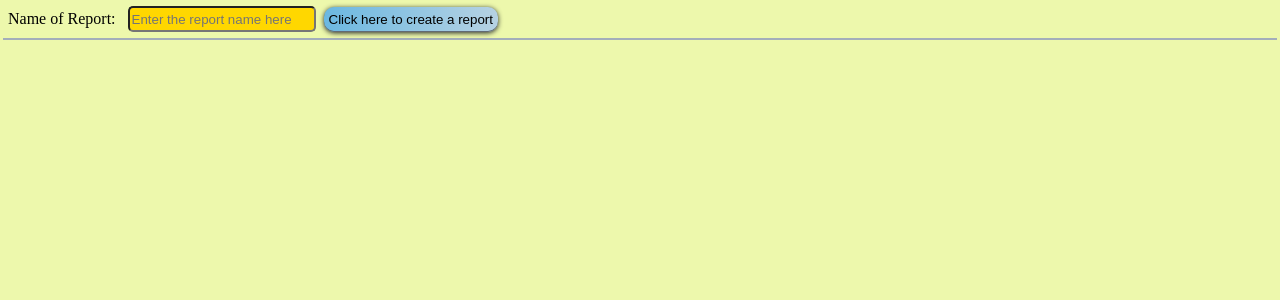
After one commit to sirodeneko/pyProject, a Django app: page /docxReport/ in a window 1280 px wide. The commit adds this page. Shown: the top 300 px of the page. Run offline with Django 3.2, Linux system fonts and the light colour scheme; data that the repository does not hold is empty.

Commit message:
第三阶段完全更新

```diff
--- a/project/urls.py
+++ b/project/urls.py
@@ -30,5 +30,8 @@ urlpatterns = [
     url(r'singleChart/', page.single_chart),
     url(r'multiChart/getData', views.get_multi_chart),
     url(r'multiChart/', page.multi_chart),
+    url(r'docxReport/newReport', views.new_docx_report),
+    url(r'docxReport/download', views.download_docx_report),
+    url(r'docxReport/', page.docx_report),
 
 ]
--- a/project/web/entity/areaInfo/views.py
+++ b/project/web/entity/areaInfo/views.py
@@ -1,7 +1,7 @@
 from datetime import timezone, timedelta
 
 from django.db import transaction
-from django.http import HttpResponse
+from django.http import HttpResponse, StreamingHttpResponse
 from django.shortcuts import render
 import numpy as np
 import os
@@ -10,8 +10,18 @@ from email.mime.text import MIMEText
 from email.mime.multipart import MIMEMultipart
 from email.mime.application import MIMEApplication
 
+from django.utils.http import urlquote
+from docx.text.paragraph import Paragraph
+from docx.styles import style
+from docx import Document
+from docx.document import Document as Doc
+from docx.shared import Pt, RGBColor, Inches
+from docx.oxml.ns import qn
+from docx.enum.table import WD_CELL_VERTICAL_ALIGNMENT
+from docx.enum.text import WD_PARAGRAPH_ALIGNMENT
+
 from project.web.entity.areaInfo import models
-from project.web.utils import updata
+from project.web.utils import updata, create_image
 
 
 def index(request):
@@ -136,6 +146,121 @@ def get_multi_chart(request):
         't_name_list': t_name_list,
         'data': areas_infos,
         'tTime': vt_list,
-        'i': 0,
     }
     return render(request, 'multiChart.html', context)
+
+
+def new_docx_report(request):
+    # 拿到参数列表
+    t_code = request.GET.getlist('code', default=[])
+    t_name = request.GET.get('name', default='-1')
+    if t_code is [] or t_name is "":
+        context = {
+            'name_list': get_area_list(),
+            'show_box': False,
+        }
+        return render(request, 'docxReport.html', context)
+
+    v_list = models.Versions.objects.order_by("-id").all()[:7]
+    vv_list = []
+    vt_list = []
+    for item in v_list:
+        vv_list.append(item.id)
+        vt_list.append((item.v_time + timedelta(hours=8)).strftime("%m-%d %H"))
+    vt_list.reverse()
+    areas_infos = []
+    for i_code in t_code:
+        areas_infos.append(models.AreaInfo.objects.filter(v_id__in=vv_list, code=i_code).all())
+
+    document: Doc = Document()
+    document.add_heading(t_name, 1)
+    document.add_heading(text='Attractions', level=2)
+    paragragh1 = document.add_paragraph()
+    text1 = paragragh1.add_run('Attraction Name List')
+    text1.font.size = Pt(11)
+    text1.font.name = u'微软雅黑'
+    paragragh1.alignment = WD_PARAGRAPH_ALIGNMENT.CENTER
+
+    table = document.add_table(rows=len(areas_infos) + 1, cols=7)
+    table.alignment = WD_PARAGRAPH_ALIGNMENT.CENTER
+    table.style = 'Light List Accent 2'
+    table.cell(0, 0).text = 'No.'
+    table.cell(0, 1).text = 'Code'
+    table.cell(0, 2).text = 'Name'
+    table.cell(0, 3).text = 'Address'
+    table.cell(0, 4).text = 'Grade'
+    table.cell(0, 5).text = 'Business\nHours'
+    table.cell(0, 6).text = 'Recent\nFlow'
+    for row_index in range(len(areas_infos)):
+        table.cell(row_index + 1, 0).text = str(row_index + 1)
+        table.cell(row_index + 1, 1).text = areas_infos[row_index].first().code
+        table.cell(row_index + 1, 2).text = areas_infos[row_index].first().name
+        table.cell(row_index + 1, 3).text = areas_infos[row_index].first().address
+        table.cell(row_index + 1, 4).text = areas_infos[row_index].first().grade
+        table.cell(row_index + 1, 5).text = areas_infos[row_index].first().t_time
+        table.cell(row_index + 1, 6).text = str(areas_infos[row_index].first().num)
+    for row_index in range(len(areas_infos) + 1):
+        for col_index in range(7):
+            cell = table.cell(row_index, col_index)
+            cell_para = cell.paragraphs[0]
+            cell_para.alignment = WD_PARAGRAPH_ALIGNMENT.CENTER
+            cell.vertical_alignment = WD_CELL_VERTICAL_ALIGNMENT.CENTER
+
+    document.add_heading(text='Chart with single data', level=2)
+
+    for item in areas_infos:
+        paragragh = document.add_paragraph()
+        text = paragragh.add_run('Visitor flow chart of {0}'.format(item.first().name))
+        text.font.size = Pt(11)
+        text.font.name = u'微软雅黑'
+        paragragh.alignment = WD_PARAGRAPH_ALIGNMENT.CENTER
+        url = create_image.create_single(vt_list, item)
+        paragragh = document.add_paragraph()
+        paragragh.alignment = WD_PARAGRAPH_ALIGNMENT.CENTER
+        text = paragragh.add_run()
+        text.add_picture(image_path_or_stream=url, width=Inches(6.252))
+
+    url=create_image.create_multi(vt_list, areas_infos)
+    document.add_heading(text='Multi-attraction data comparison', level=2)
+    paragragh = document.add_paragraph()
+    text = paragragh.add_run('Chart with mutiple spot data')
+    text.font.size = Pt(11)
+    text.font.name = u'微软雅黑'
+    paragragh.alignment = WD_PARAGRAPH_ALIGNMENT.CENTER
+    paragragh = document.add_paragraph()
+    paragragh.alignment = WD_PARAGRAPH_ALIGNMENT.CENTER
+    text = paragragh.add_run()
+    text.add_picture(image_path_or_stream=url, width=Inches(6.252))
+
+    file_name = './project/web/temp/' + t_name + '.docx'
+    document.save(file_name)
+    context = {
+        'name_list': get_area_list(),
+        'show_box': True,
+        'docx_src': t_name,
+    }
+    return render(request, 'docxReport.html', context)
+
+
+def read_file(file_name, chunk_size=512):
+    with open(file_name, "rb") as f:
+        while True:
+            c = f.read(chunk_size)
+            if c:
+                yield c
+            else:
+                break
+
+
+def download_docx_report(request):
+    t_name = request.GET.get('fileName', default='-1')
+    if t_name is '-1':
+        return 404
+
+    file_path = './project/web/temp/' + t_name + '.docx'
+    response = StreamingHttpResponse(read_file(file_path))
+    response["Content-Type"] = "application/octet-stream"
+    response["Content-Disposition"] = 'attachment; filename={0}.docx'.format(urlquote(t_name))
+    response["Access-Control-Expose-Headers"] = "Content-Disposition"  # 为了使前端获取到Content-Disposition属性
+
+    return response
--- a/project/web/page.py
+++ b/project/web/page.py
@@ -38,3 +38,11 @@ def single_chart(request):
         'name_list': views.get_area_list(),
     }
     return render(request, 'singleChart.html', context)
+
+
+def docx_report(request):
+    context = {
+        'name_list': views.get_area_list(),
+        'show_box': False,
+    }
+    return render(request, 'docxReport.html', context)
--- a/static/css/element.css
+++ b/static/css/element.css
@@ -35,11 +35,22 @@ a, a:link, a:visited, a:hover, a:active {
     padding-left: 15px;
 }
 
+.my_input {
+    height: 20px;
+    background-color: #FFD700;
+    border-radius: 5px;
+    width: 180px;
+}
+
 .my_button {
+    padding-left: 5px;
+    padding-right: 5px;
+    height: 25px;
     cursor: pointer;
     text-align: center;
     border-radius: 10px;
     margin-right: 5px;
+    margin-left: 8px;
     box-shadow: 0 -1px 0 #616a74 inset, 0 1px 5px #212528;
     background-image: linear-gradient(to right, #6BB8E1, #B6D2E3);
 }
@@ -72,16 +83,14 @@ a, a:link, a:visited, a:hover, a:active {
 }
 
 .info-index-top {
-    width: 100%;
+    /*width: 100%;*/
     height: 40px;
     padding: 5px;
     background-color: #EDF8AC;
     display: flex;
     justify-content: left;
     align-items: center;
-    border-bottom: 2px solid saddlebrown;
-    -moz-box-shadow: 0px 2px 5px #333333;
-    -webkit-box-shadow: 0px 2px 5px #333333;
+    border-bottom: 2px solid #A3AEBA;
     box-shadow: 0px 2px 5px #333333;
     box-sizing: border-box;
 }
@@ -124,7 +133,8 @@ a, a:link, a:visited, a:hover, a:active {
     width: 60px;
     line-height: 25px;
 }
-.char_body{
+
+.char_body {
     margin: 0 auto;
     min-width: 450px;
     height: 450px;
@@ -132,27 +142,53 @@ a, a:link, a:visited, a:hover, a:active {
 }
 
 /*multiChart*/
-.multi-index-top{
+.multi-index-top {
     background-color: white;
 }
-.multi-index-main{
+
+.multi-index-main {
     position: absolute;
     top: 40px;
     left: 0;
     right: 0;
     bottom: 0;
 }
-.multi-index-l{
+
+.multi-index-l {
     float: left;
     height: 100%;
     width: 300px;
     overflow-y: scroll;
-    background-size:cover;
+    background-size: cover;
     background: linear-gradient(white, lightslategray) no-repeat fixed;
 }
-.multi-index-r{
+
+.multi-index-r {
     float: right;
     width: calc(100% - 300px);
     height: 100%;
     background-color: #F0F8FF;
 }
+
+/*docxReport*/
+.docx-index-top {
+    box-shadow: none;
+    margin-left: 3px;
+    margin-right: 3px;
+}
+
+.docx-index-main {
+    padding: 10px 15px 0 15px;
+
+}
+
+.docx-main-little {
+    width: 24%;
+    font-size: 10px;
+    height: 22px;
+    line-height: 22px;
+    float: left;
+    overflow: hidden;
+    text-overflow: ellipsis;
+    white-space: nowrap;
+}
--- /dev/null
+++ b/templates/docxReport.html
@@ -0,0 +1,35 @@
+<!DOCTYPE html>
+<html lang="en">
+<head>
+    <meta charset="UTF-8">
+    <title>docxReport</title>
+    <link type="text/css" rel="stylesheet" href="/static/css/element.css">
+    <script type="text/javascript" src="/static/js/jquery.min.js"></script>
+    <script type="text/javascript" src="/static/js/echarts.min.js"></script>
+</head>
+<body style="background-color:#EDF8AC; ">
+<form action="/docxReport/newReport">
+    <div class="info-index-top docx-index-top">
+        <label>
+            Name of Report:&nbsp;&nbsp;
+            <input type="text" class="my_input" placeholder="Enter the report name here" name="name">
+        </label>
+        <button class="my_button">Click here to create a report</button>
+        {% if show_box %}
+            <a class="my_button" href="/docxReport/download?fileName={{ docx_src }}">Click here to download</a>
+        {% endif %}
+    </div>
+    <div class="docx-index-main">
+        {% for item in name_list %}
+            <div class="docx-main-little">
+                <label>
+                    <input type="checkbox" name="code" value="{{ item.code }}">
+                    {{ item.name }}
+                </label>
+            </div>
+        {% endfor %}
+    </div>
+</form>
+
+</body>
+</html>
--- a/templates/menu.html
+++ b/templates/menu.html
@@ -17,6 +17,9 @@
     <div class="menu-list1" id="list3">
         <img src="/static/css/images/compare.png">
     </div>
+    <div class="menu-list1" id="list4">
+        <img src="/static/css/images/report.png">
+    </div>
 </div>
 </body>
 <script>
@@ -29,5 +32,8 @@
     $("#list3").on("click", function () {
         window.parent.frames[2].location.href = "/multiChart";
     });
+    $("#list4").on("click", function () {
+        window.parent.frames[2].location.href = "/docxReport";
+    });
 </script>
 </html>
--- a/templates/singleChart.html
+++ b/templates/singleChart.html
@@ -88,6 +88,7 @@
                         position: 'top'
                     }
                 },
+                // 画线
                 markLine: {
                     silent: false,
                     precision: 2,
```
Also changed, not shown: project/web/utils/create_image.py (added, +102 -0 lines), templates/multiChart.html (+14 -1 lines), README.md, 2 other files.
